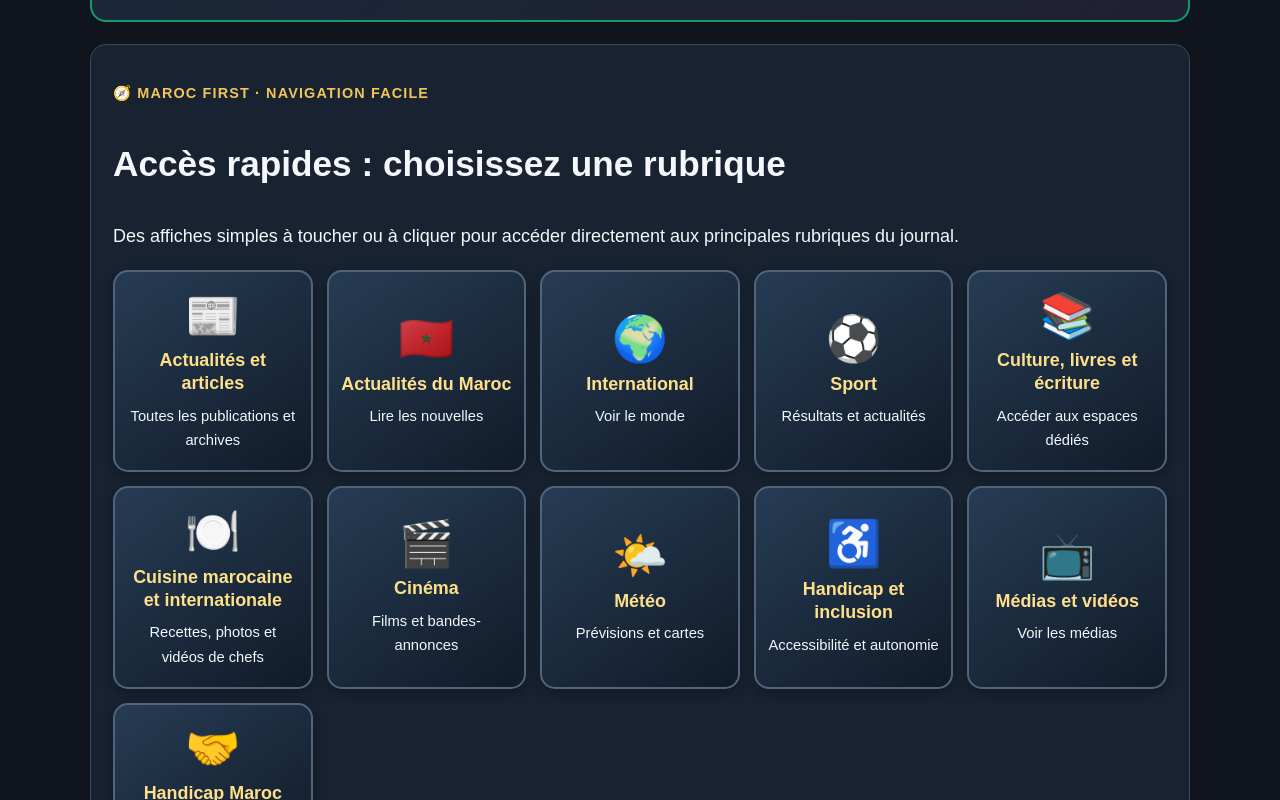
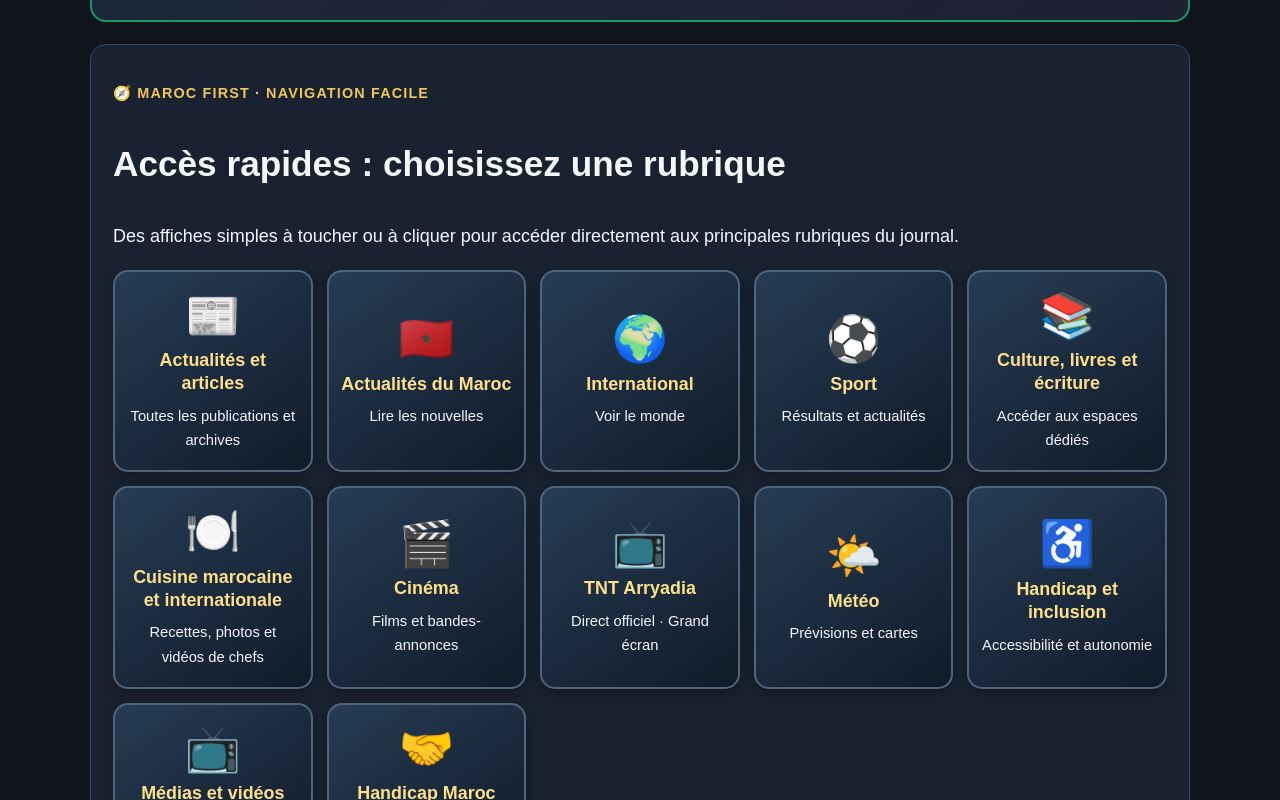
Before and after one commit to Tarikdigital1963/Maroc-first, a plain HTML site: page index.html in a window 1280 px wide. Shown: the part 2000-2800 px from the top of the page. Drawn offline with Linux system fonts and the light colour scheme; no server answers.

Commit message:
Add TNT Arryadia link to Maroc First navigation

```diff
--- a/index.html
+++ b/index.html
@@ -146,6 +146,7 @@ height="0" width="0" style="display:none;visibility:hidden"></iframe></noscript>
 <a href="sport.html">⚽ <span data-fr="Sport" data-en="Sports" data-ar="الرياضة">Sport</span></a><a href="flash.html">🚨 <span data-fr="Flash infos" data-en="Breaking news" data-ar="أخبار عاجلة">Flash infos</span></a>
 <a href="culture.html">🎭 <span data-fr="Culture" data-en="Culture" data-ar="الثقافة">Culture</span></a>
 <a href="cinema.html">🎬 <span data-fr="Cinéma" data-en="Cinema" data-ar="السينما">Cinéma</span></a>
+<a href="tnt-arryadia.html">📺 <span>TNT Arryadia · Home cinéma</span></a>
 <a href="emploi.html">💼 <span data-fr="Emploi & Recrutement" data-en="Jobs & Careers" data-ar="التوظيف والعمل">Emploi & Recrutement</span></a>
 <a href="immobilier.html">🏡 <span data-fr="Immobilier" data-en="Real Estate" data-ar="العقارات">Immobilier</span></a>
 <a href="inclusion.html">♿ <span data-fr="Handicap et inclusion" data-en="Disability inclusion" data-ar="الإعاقة والإدماج">Handicap et inclusion</span></a>
@@ -217,6 +218,7 @@ height="0" width="0" style="display:none;visibility:hidden"></iframe></noscript>
   <a class="mf-portal-tile" href="espaces.html"><span class="mf-portal-icon" aria-hidden="true">📚</span><strong>Culture, livres et écriture</strong><span>Accéder aux espaces dédiés</span></a>
   <a class="mf-portal-tile" href="cuisine.html"><span class="mf-portal-icon" aria-hidden="true">🍽️</span><strong>Cuisine marocaine et internationale</strong><span>Recettes, photos et vidéos de chefs</span></a>
   <a class="mf-portal-tile" href="cinema.html"><span class="mf-portal-icon" aria-hidden="true">🎬</span><strong>Cinéma</strong><span>Films et bandes-annonces</span></a>
+  <a class="mf-portal-tile" href="tnt-arryadia.html"><span class="mf-portal-icon" aria-hidden="true">📺</span><strong>TNT Arryadia</strong><span>Direct officiel · Grand écran</span></a>
   <a class="mf-portal-tile" href="meteo.html"><span class="mf-portal-icon" aria-hidden="true">🌤️</span><strong>Météo</strong><span>Prévisions et cartes</span></a>
   <a class="mf-portal-tile" href="inclusion.html"><span class="mf-portal-icon" aria-hidden="true">♿</span><strong>Handicap et inclusion</strong><span>Accessibilité et autonomie</span></a>
   <a class="mf-portal-tile" href="medias.html"><span class="mf-portal-icon" aria-hidden="true">📺</span><strong>Médias et vidéos</strong><span>Voir les médias</span></a>
```
